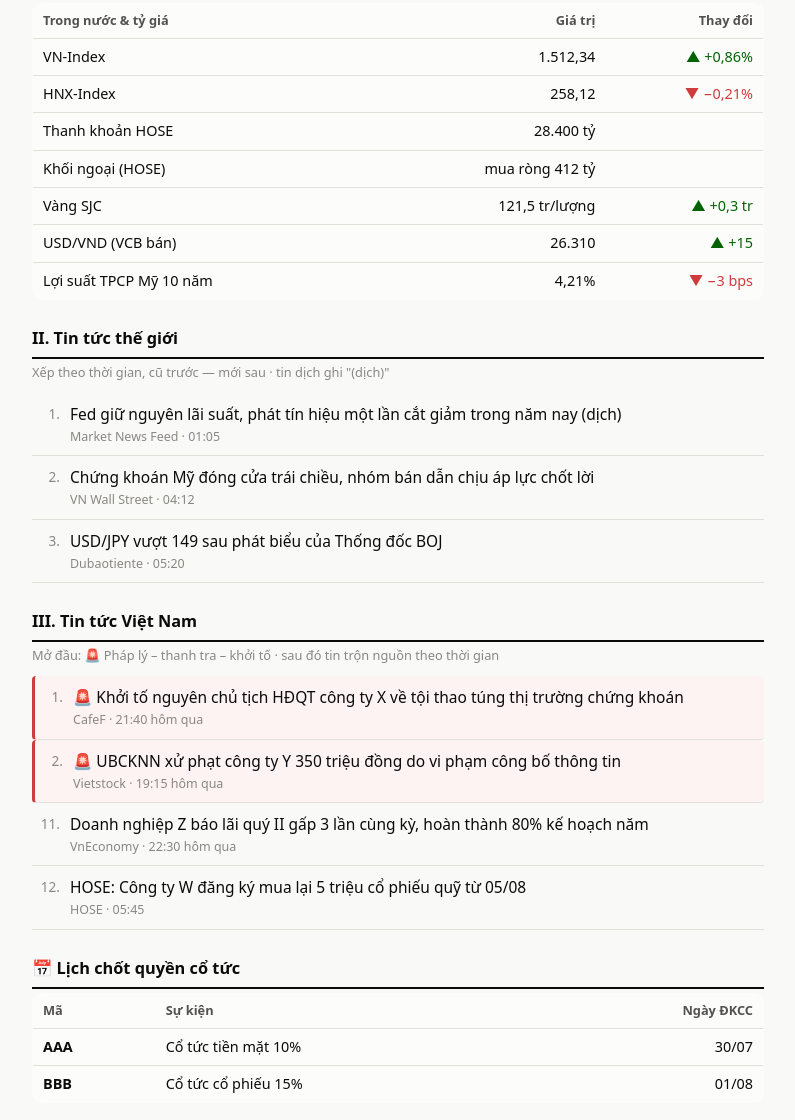
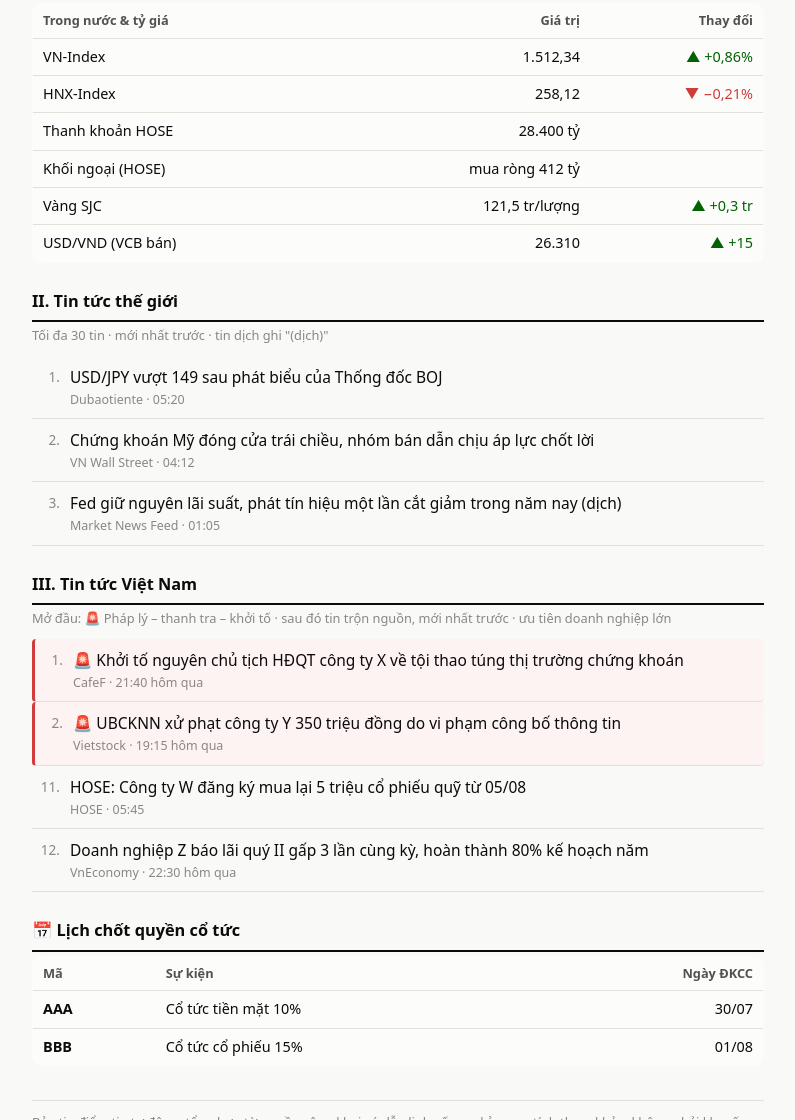
Before and after one commit to damquangtien-ctrl/ban-tin-sang, a plain HTML site: page template.html in a window 1280 px wide. Shown: the part 400-1520 px from the top of the page, without its empty margins (242-1037 px from the left). Drawn offline with Linux system fonts and the light colour scheme.

Commit message:
Update template: sap xep moi->cu, bo US10Y, phan II khong link

```diff
--- a/template.html
+++ b/template.html
@@ -202,40 +202,41 @@
       <tr><td>Khối ngoại (HOSE)</td><td class="num">mua ròng 412 tỷ</td><td class="num"></td></tr>
       <tr><td>Vàng SJC</td><td class="num">121,5 tr/lượng</td><td class="num chg-up">▲ +0,3 tr</td></tr>
       <tr><td>USD/VND (VCB bán)</td><td class="num">26.310</td><td class="num chg-up">▲ +15</td></tr>
-      <tr><td>Lợi suất TPCP Mỹ 10 năm</td><td class="num">4,21%</td><td class="num chg-down">▼ −3 bps</td></tr>
     </tbody>
   </table>
 </section>
 
 <!-- ============================================================
-     PHẦN II — TIN TỨC THẾ GIỚI (ROUTINE điền: đánh số liền 1→30,
-     xếp cũ → mới; nguồn marketfeed ghi "(dịch)", KHÔNG link;
-     VNWS không link; DBT link kênh; khác link bài gốc).
+     PHẦN II — TIN TỨC THẾ GIỚI (ROUTINE điền: tối đa 30 tin,
+     đánh số liền 1→30, xếp MỚI → CŨ (tin mới nhất lên đầu),
+     ưu tiên tin nóng/tác động mạnh; KHÔNG gắn link cho bất kỳ
+     tin nào trong phần này; tin dịch ghi "(dịch)").
      Mẫu 3 tin dưới đây thể hiện đúng markup.
      ============================================================ -->
 <section id="the-gioi">
   <h2>II. Tin tức thế giới</h2>
-  <p class="sec-note">Xếp theo thời gian, cũ trước — mới sau · tin dịch ghi "(dịch)"</p>
+  <p class="sec-note">Tối đa 30 tin · mới nhất trước · tin dịch ghi "(dịch)"</p>
   <ol class="news">
-    <li><span class="n">1.</span><div class="t">Fed giữ nguyên lãi suất, phát tín hiệu một lần cắt giảm trong năm nay (dịch)<div class="meta">Market News Feed · 01:05</div></div></li>
+    <li><span class="n">1.</span><div class="t">USD/JPY vượt 149 sau phát biểu của Thống đốc BOJ<div class="meta">Dubaotiente · 05:20</div></div></li>
     <li><span class="n">2.</span><div class="t">Chứng khoán Mỹ đóng cửa trái chiều, nhóm bán dẫn chịu áp lực chốt lời<div class="meta">VN Wall Street · 04:12</div></div></li>
-    <li><span class="n">3.</span><div class="t"><a href="https://t.me/s/dubaotiente">USD/JPY vượt 149 sau phát biểu của Thống đốc BOJ</a><div class="meta">Dubaotiente · 05:20</div></div></li>
+    <li><span class="n">3.</span><div class="t">Fed giữ nguyên lãi suất, phát tín hiệu một lần cắt giảm trong năm nay (dịch)<div class="meta">Market News Feed · 01:05</div></div></li>
   </ol>
 </section>
 
 <!-- ============================================================
      PHẦN III — TIN TỨC VIỆT NAM (ROUTINE điền: đánh số liền 1→70;
      tin 1-10 là cụm PHÁP LÝ dùng class "legal"; từ 11 trộn mọi
-     nguồn VN theo thời gian; link bài gốc).
+     nguồn VN, xếp MỚI → CŨ (tin mới nhất lên đầu); ƯU TIÊN doanh
+     nghiệp lớn/vốn hóa lớn; TUYỆT ĐỐI không tin trùng; link bài gốc).
      ============================================================ -->
 <section id="viet-nam">
   <h2>III. Tin tức Việt Nam</h2>
-  <p class="sec-note">Mở đầu: 🚨 Pháp lý – thanh tra – khởi tố · sau đó tin trộn nguồn theo thời gian</p>
+  <p class="sec-note">Mở đầu: 🚨 Pháp lý – thanh tra – khởi tố · sau đó tin trộn nguồn, mới nhất trước · ưu tiên doanh nghiệp lớn</p>
   <ol class="news">
     <li class="legal"><span class="n">1.</span><div class="t"><a href="#">🚨 Khởi tố nguyên chủ tịch HĐQT công ty X về tội thao túng thị trường chứng khoán</a><div class="meta">CafeF · 21:40 hôm qua</div></div></li>
     <li class="legal"><span class="n">2.</span><div class="t"><a href="#">🚨 UBCKNN xử phạt công ty Y 350 triệu đồng do vi phạm công bố thông tin</a><div class="meta">Vietstock · 19:15 hôm qua</div></div></li>
-    <li><span class="n">11.</span><div class="t"><a href="#">Doanh nghiệp Z báo lãi quý II gấp 3 lần cùng kỳ, hoàn thành 80% kế hoạch năm</a><div class="meta">VnEconomy · 22:30 hôm qua</div></div></li>
-    <li><span class="n">12.</span><div class="t"><a href="#">HOSE: Công ty W đăng ký mua lại 5 triệu cổ phiếu quỹ từ 05/08</a><div class="meta">HOSE · 05:45</div></div></li>
+    <li><span class="n">11.</span><div class="t"><a href="#">HOSE: Công ty W đăng ký mua lại 5 triệu cổ phiếu quỹ từ 05/08</a><div class="meta">HOSE · 05:45</div></div></li>
+    <li><span class="n">12.</span><div class="t"><a href="#">Doanh nghiệp Z báo lãi quý II gấp 3 lần cùng kỳ, hoàn thành 80% kế hoạch năm</a><div class="meta">VnEconomy · 22:30 hôm qua</div></div></li>
   </ol>
 </section>
 
```
